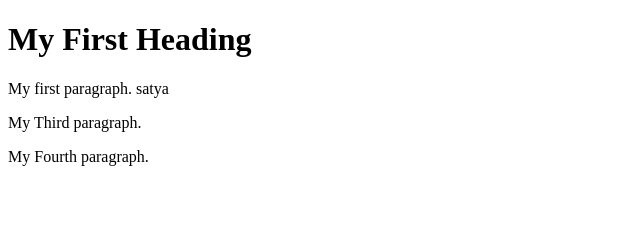
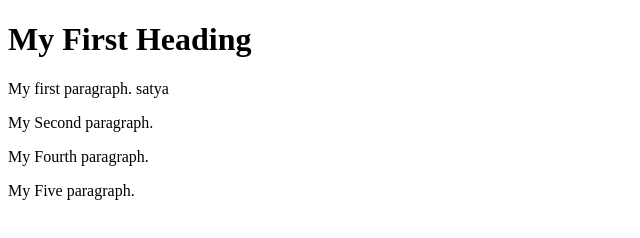
Before and after one commit to satyacomnet/git-test, a plain HTML site: page index.html in a window 1280 px wide. Shown: the whole page, without its empty margins (0-640 px from the left). Drawn offline with Linux system fonts and the light colour scheme.

Commit message:
added fifth paragraph

```diff
--- a/index.html
+++ b/index.html
@@ -4,9 +4,9 @@
 
 <h1>My First Heading</h1>
 <p>My first paragraph. satya</p>
-
-<p>My Third paragraph.</p>
+<p>My Second paragraph.</p>
 <p>My Fourth paragraph.</p>
+<p>My Five paragraph.</p>
 
 </body>
 </html>
```
